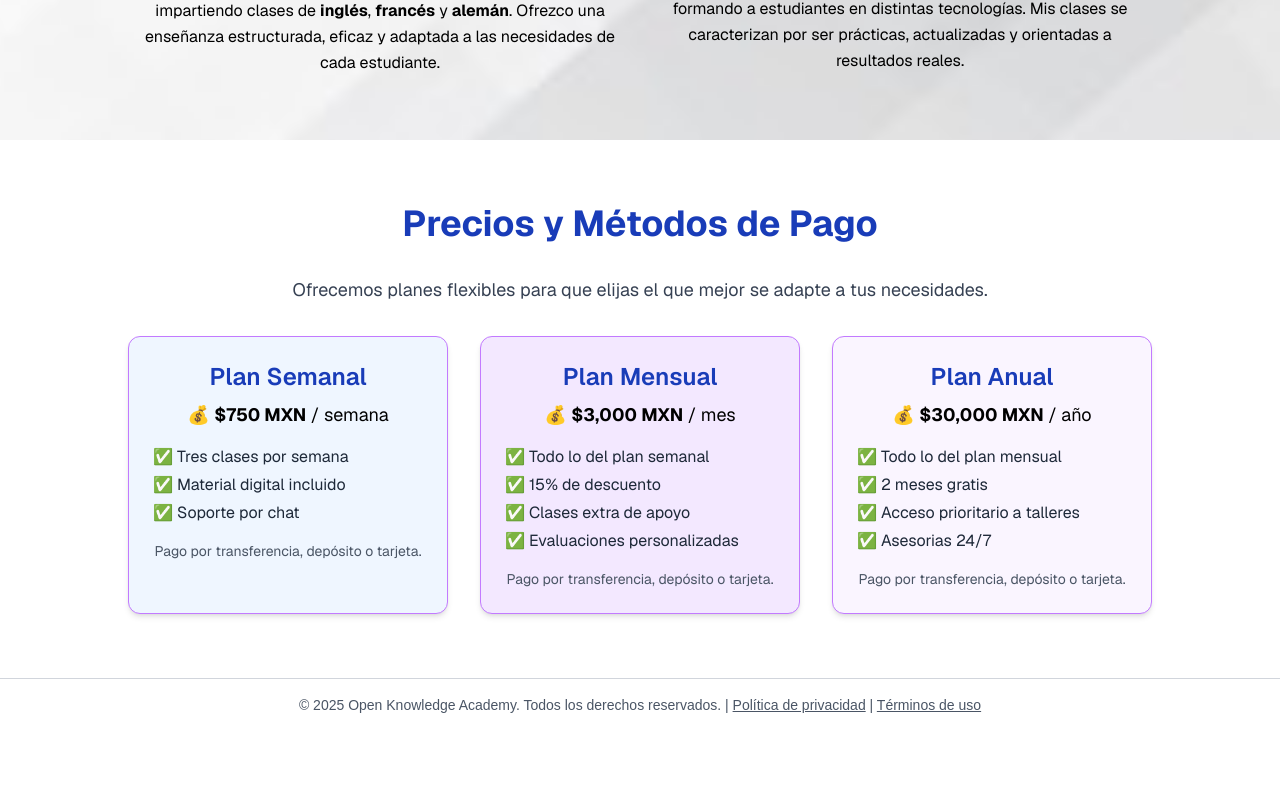
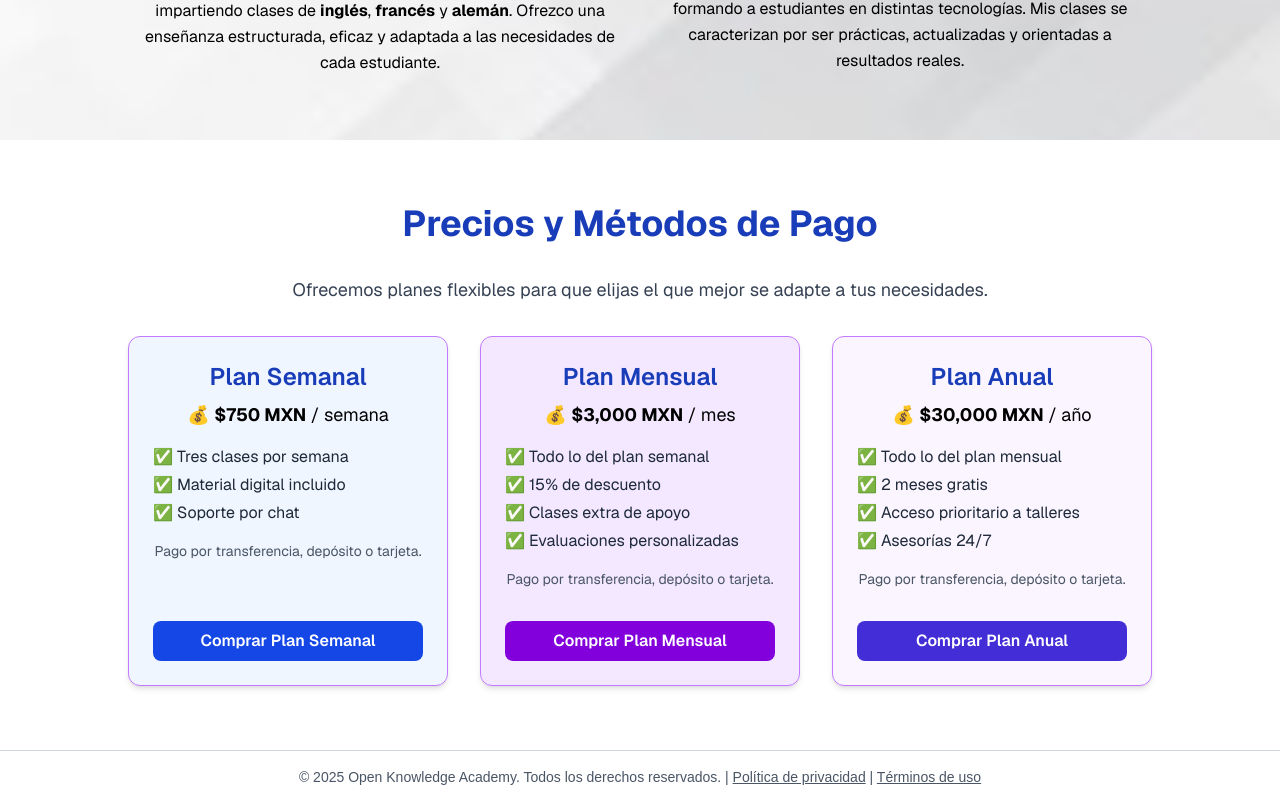
Before and after one commit to ricardo-2/escuela-idiomas, a Next.js app: page / in a window 1280 px wide. Shown: the part 1267-2070 px from the top of the page. Before the commit the page ends 1998 px from the top, so only its background shows below. Built offline with nearby package versions, Linux system fonts and the light colour scheme.

Commit message:
cambiopagos

```diff
--- /dev/null
+++ b/app/api/checkout.js
@@ -0,0 +1,104 @@
+'use client'
+
+import { motion } from 'framer-motion';
+import { useRouter } from 'next/navigation';
+
+export default function Precios() {
+  const handleCheckout = async (planName, amount) => {
+    try {
+      const res = await fetch('/api/checkout', {
+        method: 'POST',
+        headers: { 'Content-Type': 'application/json' },
+        body: JSON.stringify({ planName, amount }),
+      });
+
+      const data = await res.json();
+      if (data.url) {
+        window.location.href = data.url;
+      } else {
+        alert('Error al generar el pago.');
+      }
+    } catch (err) {
+      console.error(err);
+      alert('Ocurrió un error inesperado.');
+    }
+  };
+
+  return (
+    <section className="bg-white dark:bg-gray-900 w-full py-16 px-4">
+      <div className="max-w-5xl mx-auto text-center">
+        <motion.div
+          initial={{ opacity: 0, y: 30 }}
+          whileInView={{ opacity: 1, y: 0 }}
+          transition={{ duration: 0.6 }}
+          className="space-y-8"
+        >
+          <h2 className="text-4xl font-bold text-blue-800 dark:text-blue-700">
+            Precios y Métodos de Pago
+          </h2>
+          <p className="text-lg text-gray-700 dark:text-gray-200">
+            Ofrecemos planes flexibles para que elijas el que mejor se adapte a tus necesidades.
+          </p>
+
+          <div className="grid grid-cols-1 md:grid-cols-3 gap-8">
+            {/* Plan Semanal */}
+            <div className="border border-purple-400 dark:border-purple-600 rounded-xl p-6 shadow-md bg-blue-50 dark:bg-gray-800">
+              <h3 className="text-2xl font-semibold mb-2 text-blue-800 dark:text-blue-300">Plan Semanal</h3>
+              <p className="text-lg mb-4">💰 <strong>$750 MXN</strong> / semana</p>
+              <ul className="text-left text-gray-800 dark:text-gray-200 space-y-1 mb-4">
+                <li>✅ Tres clases por semana</li>
+                <li>✅ Material digital incluido</li>
+                <li>✅ Soporte por chat</li>
+              </ul>
+              <p className="text-sm text-gray-600 dark:text-gray-400 mb-2">Pago por transferencia, depósito o tarjeta.</p>
+              <button
+                onClick={() => handleCheckout('Plan Semanal', 750)}
+                className="px-4 py-2 bg-blue-600 text-white rounded hover:bg-blue-700 transition"
+              >
+                Pagar con tarjeta
+              </button>
+            </div>
+
+            {/* Plan Mensual */}
+            <div className="border border-purple-400 dark:border-purple-600 rounded-xl p-6 shadow-md bg-purple-100 dark:bg-gray-800">
+              <h3 className="text-2xl font-semibold mb-2 text-blue-800 dark:text-blue-300">Plan Mensual</h3>
+              <p className="text-lg mb-4">💰 <strong>$3,000 MXN</strong> / mes</p>
+              <ul className="text-left text-gray-800 dark:text-gray-200 space-y-1 mb-4">
+                <li>✅ Todo lo del plan semanal</li>
+                <li>✅ 15% de descuento</li>
+                <li>✅ Clases extra de apoyo</li>
+                <li>✅ Evaluaciones personalizadas</li>
+              </ul>
+              <p className="text-sm text-gray-600 dark:text-gray-400 mb-2">Pago por transferencia, depósito o tarjeta.</p>
+              <button
+                onClick={() => handleCheckout('Plan Mensual', 3000)}
+                className="px-4 py-2 bg-blue-600 text-white rounded hover:bg-blue-700 transition"
+              >
+                Pagar con tarjeta
+              </button>
+            </div>
+
+            {/* Plan Anual */}
+            <div className="border border-purple-400 dark:border-purple-600 rounded-xl p-6 shadow-md bg-purple-50 dark:bg-gray-800">
+              <h3 className="text-2xl font-semibold mb-2 text-blue-800 dark:text-blue-300">Plan Anual</h3>
+              <p className="text-lg mb-4">💰 <strong>$30,000 MXN</strong> / año</p>
+              <ul className="text-left text-gray-800 dark:text-gray-200 space-y-1 mb-4">
+                <li>✅ Todo lo del plan mensual</li>
+                <li>✅ 2 meses gratis</li>
+                <li>✅ Acceso prioritario a talleres</li>
+                <li>✅ Asesorías 24/7 </li>
+              </ul>
+              <p className="text-sm text-gray-600 dark:text-gray-400 mb-2">Pago por transferencia, depósito o tarjeta.</p>
+              <button
+                onClick={() => handleCheckout('Plan Anual', 30000)}
+                className="px-4 py-2 bg-blue-600 text-white rounded hover:bg-blue-700 transition"
+              >
+                Pagar con tarjeta
+              </button>
+            </div>
+          </div>
+        </motion.div>
+      </div>
+    </section>
+  );
+}
--- a/app/page.tsx
+++ b/app/page.tsx
@@ -119,7 +119,8 @@ export default function Home() {
 
       <div className="grid grid-cols-1 md:grid-cols-3 gap-8">
         {/* Plan Semanal */}
-              <div className="border border-purple-400 dark:border-purple-600 rounded-xl p-6 shadow-md bg-blue-50 dark:bg-gray-800">
+        <div className="border border-purple-400 dark:border-purple-600 rounded-xl p-6 shadow-md bg-blue-50 dark:bg-gray-800 flex flex-col justify-between">
+          <div>
             <h3 className="text-2xl font-semibold mb-2 text-blue-800 dark:text-blue-300">Plan Semanal</h3>
             <p className="text-lg mb-4">💰 <strong>$750 MXN</strong> / semana</p>
             <ul className="text-left text-gray-800 dark:text-gray-200 space-y-1 mb-4">
@@ -127,11 +128,20 @@ export default function Home() {
               <li>✅ Material digital incluido</li>
               <li>✅ Soporte por chat</li>
             </ul>
-                <p className="text-sm text-gray-600 dark:text-gray-400">Pago por transferencia, depósito o tarjeta.</p>
+            <p className="text-sm text-gray-600 dark:text-gray-400 mb-4">Pago por transferencia, depósito o tarjeta.</p>
+          </div>
+          <Link
+            href="https://checkout.stripe.com/pay/tu_link_del_plan_semanal"
+            target="_blank"
+            className="mt-4 bg-blue-700 hover:bg-blue-800 text-white font-semibold py-2 px-4 rounded-lg transition"
+          >
+            Comprar Plan Semanal
+          </Link>
         </div>
 
         {/* Plan Mensual */}
-              <div className="border border-purple-400 dark:border-purple-600 rounded-xl p-6 shadow-md bg-purple-100 dark:bg-gray-800">
+        <div className="border border-purple-400 dark:border-purple-600 rounded-xl p-6 shadow-md bg-purple-100 dark:bg-gray-800 flex flex-col justify-between">
+          <div>
             <h3 className="text-2xl font-semibold mb-2 text-blue-800 dark:text-blue-300">Plan Mensual</h3>
             <p className="text-lg mb-4">💰 <strong>$3,000 MXN</strong> / mes</p>
             <ul className="text-left text-gray-800 dark:text-gray-200 space-y-1 mb-4">
@@ -140,25 +150,43 @@ export default function Home() {
               <li>✅ Clases extra de apoyo</li>
               <li>✅ Evaluaciones personalizadas</li>
             </ul>
-                <p className="text-sm text-gray-600 dark:text-gray-400">Pago por transferencia, depósito o tarjeta.</p>
+            <p className="text-sm text-gray-600 dark:text-gray-400 mb-4">Pago por transferencia, depósito o tarjeta.</p>
+          </div>
+          <Link
+            href="https://checkout.stripe.com/pay/tu_link_del_plan_mensual"
+            target="_blank"
+            className="mt-4 bg-purple-700 hover:bg-purple-800 text-white font-semibold py-2 px-4 rounded-lg transition"
+          >
+            Comprar Plan Mensual
+          </Link>
         </div>
 
         {/* Plan Anual */}
-              <div className="border border-purple-400 dark:border-purple-600 rounded-xl p-6 shadow-md bg-purple-50 dark:bg-gray-800">
+        <div className="border border-purple-400 dark:border-purple-600 rounded-xl p-6 shadow-md bg-purple-50 dark:bg-gray-800 flex flex-col justify-between">
+          <div>
             <h3 className="text-2xl font-semibold mb-2 text-blue-800 dark:text-blue-300">Plan Anual</h3>
             <p className="text-lg mb-4">💰 <strong>$30,000 MXN</strong> / año</p>
             <ul className="text-left text-gray-800 dark:text-gray-200 space-y-1 mb-4">
               <li>✅ Todo lo del plan mensual</li>
               <li>✅ 2 meses gratis</li>
               <li>✅ Acceso prioritario a talleres</li>
-                  <li>✅ Asesorias 24/7 </li>
+              <li>✅ Asesorías 24/7 </li>
             </ul>
-                <p className="text-sm text-gray-600 dark:text-gray-400">Pago por transferencia, depósito o tarjeta.</p>
+            <p className="text-sm text-gray-600 dark:text-gray-400 mb-4">Pago por transferencia, depósito o tarjeta.</p>
+          </div>
+          <Link
+            href="https://checkout.stripe.com/pay/tu_link_del_plan_anual"
+            target="_blank"
+            className="mt-4 bg-indigo-700 hover:bg-indigo-800 text-white font-semibold py-2 px-4 rounded-lg transition"
+          >
+            Comprar Plan Anual
+          </Link>
         </div>
       </div>
     </motion.div>
   </div>
 </section>
+
 <Link
   href="https://wa.me/526562037032?text=Hola%2C%20estoy%20interesado%20en%20las%20clases%20de%20la%20Open%20Knowledge%20Academy"
   target="_blank"
--- /dev/null
+++ b/app/page/cancelado.js
@@ -0,0 +1,8 @@
+export default function Cancelado() {
+  return (
+    <div className="p-10 text-center">
+      <h1 className="text-3xl font-bold text-red-600">Pago cancelado</h1>
+      <p className="mt-4">No se realizó el pago. Puedes intentarlo de nuevo cuando gustes.</p>
+    </div>
+  );
+}
--- /dev/null
+++ b/app/page/gracias.js
@@ -0,0 +1,8 @@
+export default function Gracias() {
+  return (
+    <div className="p-10 text-center">
+      <h1 className="text-3xl font-bold text-green-600">¡Pago exitoso!</h1>
+      <p className="mt-4">Gracias por tu compra. Pronto nos pondremos en contacto contigo.</p>
+    </div>
+  );
+}
```
Also changed, not shown: package.json (+5 -3 lines), 1 other file (tests, documents, lock files or other folders). Lines whose indentation alone changed are shown as unchanged.
